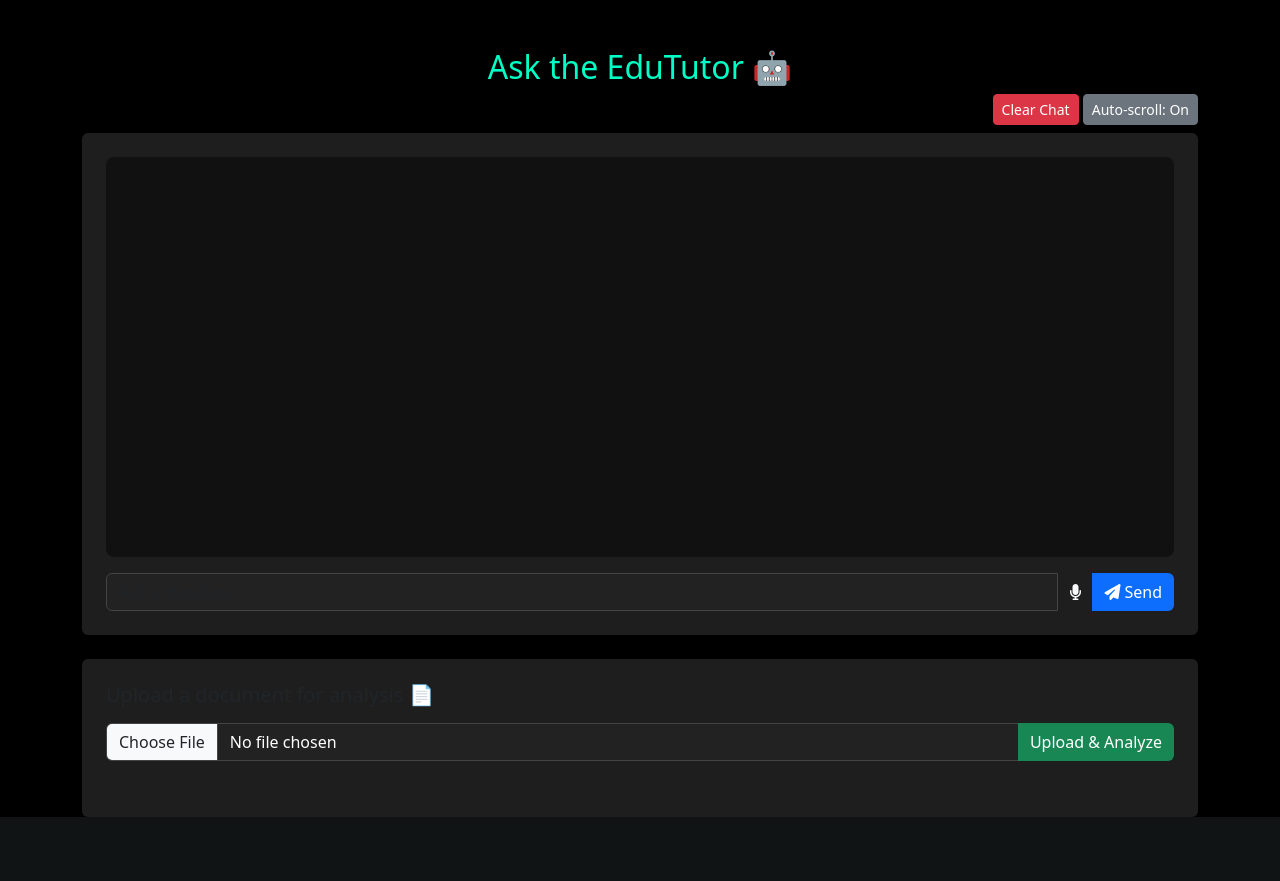
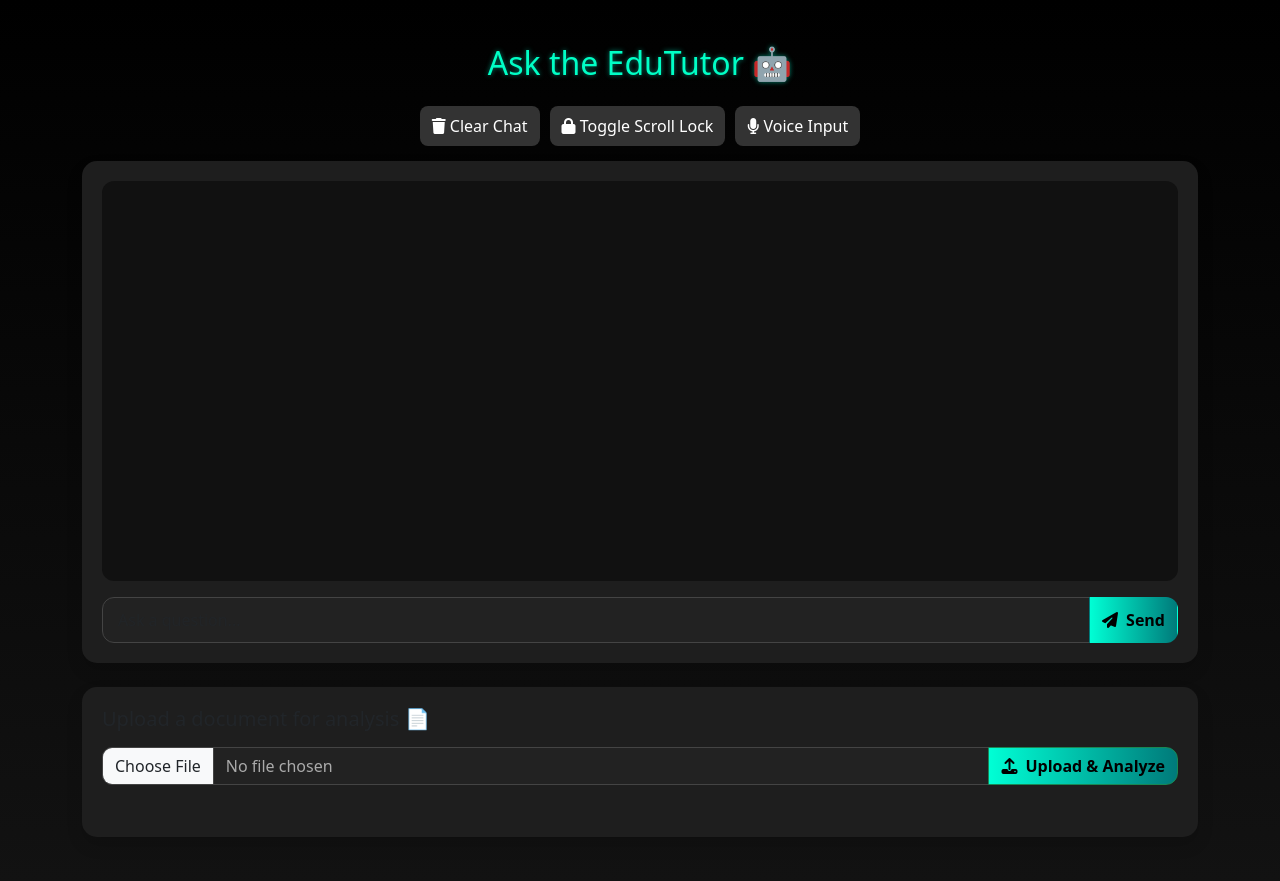
Before and after one commit to romeofx/kcyee_bot, a Flask app: page / in a window 1280 px wide. Before the commit the page ends 817 px from the top, so only its background shows below. Run offline with Flask 3, Linux system fonts and the light colour scheme; some libraries are stand-ins or nearby versions.

Commit message:
templates/index.html update

```diff
--- a/app/templates/index.html
+++ b/app/templates/index.html
@@ -6,25 +6,29 @@
   <title>Kcyee Bot</title>
   <link href="https://cdn.jsdelivr.net/npm/bootstrap@5.3.2/dist/css/bootstrap.min.css" rel="stylesheet">
   <link rel="stylesheet" href="//cdnjs.cloudflare.com/ajax/libs/highlight.js/11.8.0/styles/monokai.min.css">
+  <link rel="stylesheet" href="https://cdnjs.cloudflare.com/ajax/libs/font-awesome/6.4.0/css/all.min.css">
   <link rel="icon" href="{{ url_for('static', filename='favicon.ico') }}" type="image/x-icon">
   <script src="//cdnjs.cloudflare.com/ajax/libs/highlight.js/11.8.0/highlight.min.js"></script>
-  <script src="https://kit.fontawesome.com/a076d05399.js" crossorigin="anonymous"></script>
   <script>hljs.highlightAll();</script>
   <style>
     body {
-      background-color: #000;
+      background: linear-gradient(to bottom, #000000, #121212);
       color: #fff;
+      padding: 20px;
     }
     .card {
       background-color: #1e1e1e;
       border: none;
+      border-radius: 15px;
+      padding: 20px;
+      box-shadow: 0 0 10px rgba(0, 255, 213, 0.2);
     }
     #chat-box {
       height: 400px;
       overflow-y: auto;
       background-color: #111;
-      padding: 10px;
-      border-radius: 8px;
+      padding: 15px;
+      border-radius: 12px;
       font-family: monospace;
       color: #eee;
     }
@@ -34,7 +38,7 @@
     pre {
       background-color: #2d2d2d;
       padding: 10px;
-      border-radius: 5px;
+      border-radius: 8px;
       overflow-x: auto;
       position: relative;
     }
@@ -54,71 +58,146 @@
       border-radius: 4px;
       cursor: pointer;
     }
-    .input-group input {
+    .input-group input[type="text"] {
       background-color: #222;
       color: #fff;
       border: 1px solid #444;
+      border-radius: 12px 0 0 12px;
+      padding: 10px 15px;
     }
     .input-group .btn {
-      border: none;
+      background: linear-gradient(to right, #00ffd5, #007a7a);
+      color: #000;
+      font-weight: bold;
+      border-radius: 0 12px 12px 0;
+      transition: all 0.3s ease;
+    }
+    .input-group .btn:hover {
+      transform: scale(1.05);
+      box-shadow: 0 0 10px #00ffd5;
+    }
+    .form-control[type="file"] {
+      background-color: #222;
+      color: #aaa;
+      border-radius: 10px;
+      border: 1px solid #444;
+    }
+    .btn-success {
+      background: linear-gradient(to right, #28a745, #218838);
+      border-radius: 10px;
+      font-weight: bold;
+    }
+    .btn-success:hover {
+      box-shadow: 0 0 10px #28a745;
+    }
+    .spinner {
+      display: none;
+      margin: 20px auto;
+      border: 4px solid #444;
+      border-top: 4px solid #00ffd5;
+      border-radius: 50%;
+      width: 30px;
+      height: 30px;
+      animation: spin 1s linear infinite;
+    }
+    @keyframes spin {
+      0% { transform: rotate(0deg); }
+      100% { transform: rotate(360deg); }
     }
     h2 {
       color: #00ffc6;
+      text-shadow: 0 0 5px rgba(0, 255, 213, 0.5);
+    }
+    .controls {
+      display: flex;
+      gap: 10px;
+      justify-content: center;
+      margin-bottom: 15px;
+    }
+    .controls button {
+      border: none;
+      padding: 8px 12px;
+      border-radius: 8px;
+      background-color: #333;
+      color: #fff;
+      cursor: pointer;
+    }
+    .controls button:hover {
+      background-color: #555;
     }
   </style>
 </head>
 <body>
-  <div class="container mt-5">
-    <h2 class="text-center">Ask the EduTutor 🤖</h2>
+  <div class="container mt-4">
+    <h2 class="text-center mb-4">Ask the EduTutor 🤖</h2>
 
-    <div class="text-end mb-2">
-      <button class="btn btn-danger btn-sm" onclick="clearChat()">Clear Chat</button>
-      <button class="btn btn-secondary btn-sm" onclick="toggleScrollLock()" id="scrollToggle">Auto-scroll: On</button>
+    <div class="controls">
+      <button onclick="clearChat()"><i class="fas fa-trash"></i> Clear Chat</button>
+      <button onclick="toggleScrollLock()"><i class="fas fa-lock"></i> Toggle Scroll Lock</button>
+      <button onclick="startVoiceInput()"><i class="fas fa-microphone"></i> Voice Input</button>
     </div>
 
     <!-- Chat UI -->
-    <div class="card p-4 shadow">
+    <div class="card shadow mb-4">
       <div id="chat-box" class="mb-3"></div>
       <div class="input-group">
         <input type="text" id="user-input" class="form-control" placeholder="Ask a question..." />
-        <button class="btn btn-outline-light" onclick="startListening()" title="Speak"><i class="fas fa-microphone"></i></button>
-        <button class="btn btn-primary" onclick="sendMessage()"><i class="fas fa-paper-plane me-1"></i>Send</button>
+        <button class="btn" onclick="sendMessage()">
+          <i class="fas fa-paper-plane me-2"></i>Send
+        </button>
       </div>
     </div>
 
     <!-- Upload UI -->
-    <div class="card p-4 shadow mt-4">
+    <div class="card shadow mb-4">
       <h5 class="mb-3">Upload a document for analysis 📄</h5>
       <form id="upload-form" enctype="multipart/form-data">
         <div class="input-group mb-3">
           <input type="file" name="document" class="form-control" accept=".pdf,.docx,.txt" required />
-          <button type="submit" class="btn btn-success">Upload & Analyze</button>
+          <button type="submit" class="btn btn-success">
+            <i class="fas fa-upload me-2"></i>Upload & Analyze
+          </button>
         </div>
       </form>
       <div id="upload-response" class="bot-msg mt-2"></div>
     </div>
+
+    <!-- Loading Spinner -->
+    <div class="spinner" id="spinner"></div>
   </div>
 
   <script>
     const input = document.getElementById('user-input');
     const chatBox = document.getElementById('chat-box');
-    const scrollToggleBtn = document.getElementById('scrollToggle');
-    let autoScroll = true;
+    const spinner = document.getElementById('spinner');
+    let scrollLock = false;
 
+    // Load chat history from localStorage
     window.onload = () => {
-      const history = localStorage.getItem('kcyee_chat');
+      const history = localStorage.getItem('chatHistory');
       if (history) chatBox.innerHTML = history;
+    };
+
+    function saveChat() {
+      localStorage.setItem('chatHistory', chatBox.innerHTML);
     }
 
-    input.addEventListener("keypress", function(e) {
-      if (e.key === "Enter") {
-        e.preventDefault();
-        sendMessage();
-      }
-    });
+    function clearChat() {
+      chatBox.innerHTML = '';
+      localStorage.removeItem('chatHistory');
+    }
+
+    function toggleScrollLock() {
+      scrollLock = !scrollLock;
+    }
+
+    function speak(text) {
+      const utterance = new SpeechSynthesisUtterance(text);
+      speechSynthesis.speak(utterance);
+    }
 
     function escapeHtml(text) {
-      return text.replace(/[&<>"]/g, char => ({ '&': '&amp;', '<': '&lt;', '>': '&gt;', '"': '&quot;' }[char]));
+      return text.replace(/[&<>"]/g, m => ({ '&': '&amp;', '<': '&lt;', '>': '&gt;', '"': '&quot;' }[m]));
     }
 
     function formatResponse(text) {
@@ -141,9 +220,10 @@
       if (!message) return;
 
       chatBox.innerHTML += `<div class="user-msg"><strong>You:</strong> ${escapeHtml(message)}</div>`;
-      chatBox.innerHTML += `<div id="typing" class="typing">Bot is typing<span class="dot">...</span></div>`;
-      scrollChat();
+      chatBox.innerHTML += `<div id="typing" class="typing">Bot is typing...</div>`;
+      if (!scrollLock) chatBox.scrollTop = chatBox.scrollHeight;
       input.value = '';
+      spinner.style.display = 'block';
       saveChat();
 
       try {
@@ -155,11 +235,15 @@
 
         const data = await response.json();
         document.getElementById('typing').remove();
-        speakText(data.response);
-        typeHtmlWithEffect(formatResponse(data.response));
+        const htmlResponse = formatResponse(data.response);
+        typeHtmlWithEffect(htmlResponse);
+        speak(data.response);
       } catch (err) {
         document.getElementById('typing').remove();
-        chatBox.innerHTML += `<div class="bot-msg">❌ Error: ${err.message}</div>`;
+        chatBox.innerHTML += `<div class="bot-msg"><strong>Bot:</strong> ❌ Error: ${err.message}</div>`;
+      } finally {
+        spinner.style.display = 'none';
+        saveChat();
       }
     }
 
@@ -167,11 +251,10 @@
       const container = document.createElement("div");
       container.classList.add("bot-msg");
       chatBox.appendChild(container);
-
       let i = 0;
       const interval = setInterval(() => {
         container.innerHTML = htmlText.slice(0, i);
-        scrollChat();
+        if (!scrollLock) chatBox.scrollTop = chatBox.scrollHeight;
         i++;
         if (i > htmlText.length) {
           clearInterval(interval);
@@ -182,60 +265,23 @@
       }, speed);
     }
 
-    function saveChat() {
-      localStorage.setItem('kcyee_chat', chatBox.innerHTML);
-    }
-
-    function clearChat() {
-      chatBox.innerHTML = '';
-      localStorage.removeItem('kcyee_chat');
-    }
-
-    function toggleScrollLock() {
-      autoScroll = !autoScroll;
-      scrollToggleBtn.textContent = `Auto-scroll: ${autoScroll ? 'On' : 'Off'}`;
-    }
-
-    function scrollChat() {
-      if (autoScroll) chatBox.scrollTop = chatBox.scrollHeight;
-    }
-
-    // Speech Recognition
-    const recognition = window.SpeechRecognition || window.webkitSpeechRecognition ? new (window.SpeechRecognition || window.webkitSpeechRecognition)() : null;
-
-    function startListening() {
-      if (!recognition) return alert("Speech recognition not supported in this browser.");
-
+    function startVoiceInput() {
+      const recognition = new (window.SpeechRecognition || window.webkitSpeechRecognition)();
       recognition.lang = 'en-US';
-      recognition.interimResults = false;
-      recognition.maxAlternatives = 1;
-
       recognition.start();
       recognition.onresult = (event) => {
         input.value = event.results[0][0].transcript;
-      };
-      recognition.onerror = (event) => {
-        console.error('Speech recognition error:', event.error);
+        sendMessage();
       };
     }
 
-    // Voice Response
-    function speakText(text) {
-      const synth = window.speechSynthesis;
-      if (!synth) return;
-
-      const utter = new SpeechSynthesisUtterance(text);
-      utter.lang = 'en-US';
-      synth.cancel();
-      synth.speak(utter);
-    }
-
-    // File upload
     document.getElementById("upload-form").addEventListener("submit", async function (e) {
       e.preventDefault();
       const formData = new FormData(this);
       const responseBox = document.getElementById("upload-response");
+
       responseBox.innerHTML = "Analyzing document...";
+      spinner.style.display = 'block';
 
       try {
         const res = await fetch("/upload", {
@@ -245,9 +291,11 @@
         const data = await res.json();
         responseBox.innerHTML = formatResponse(data.response);
         hljs.highlightAll();
-        speakText(data.response);
+        speak(data.response);
       } catch (err) {
         responseBox.innerHTML = `❌ Error analyzing file: ${err.message}`;
+      } finally {
+        spinner.style.display = 'none';
       }
     });
   </script>
```
